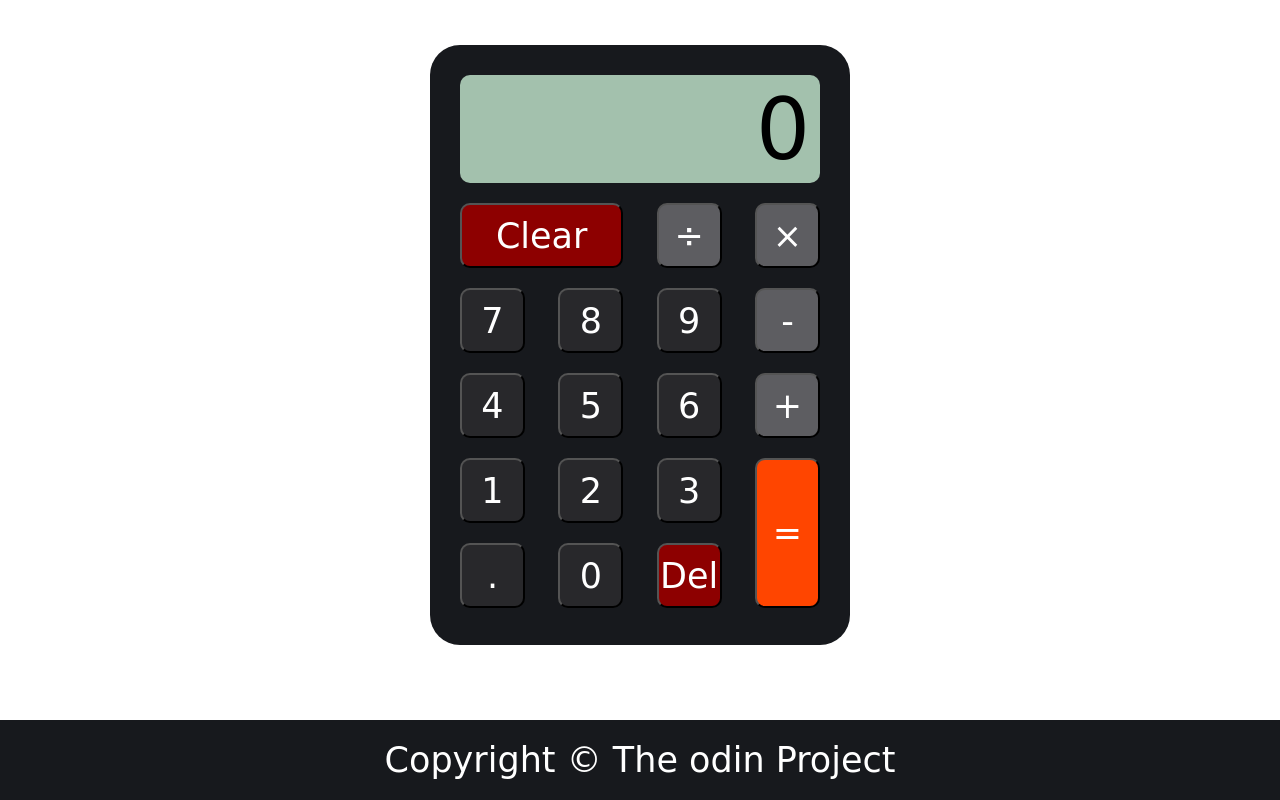
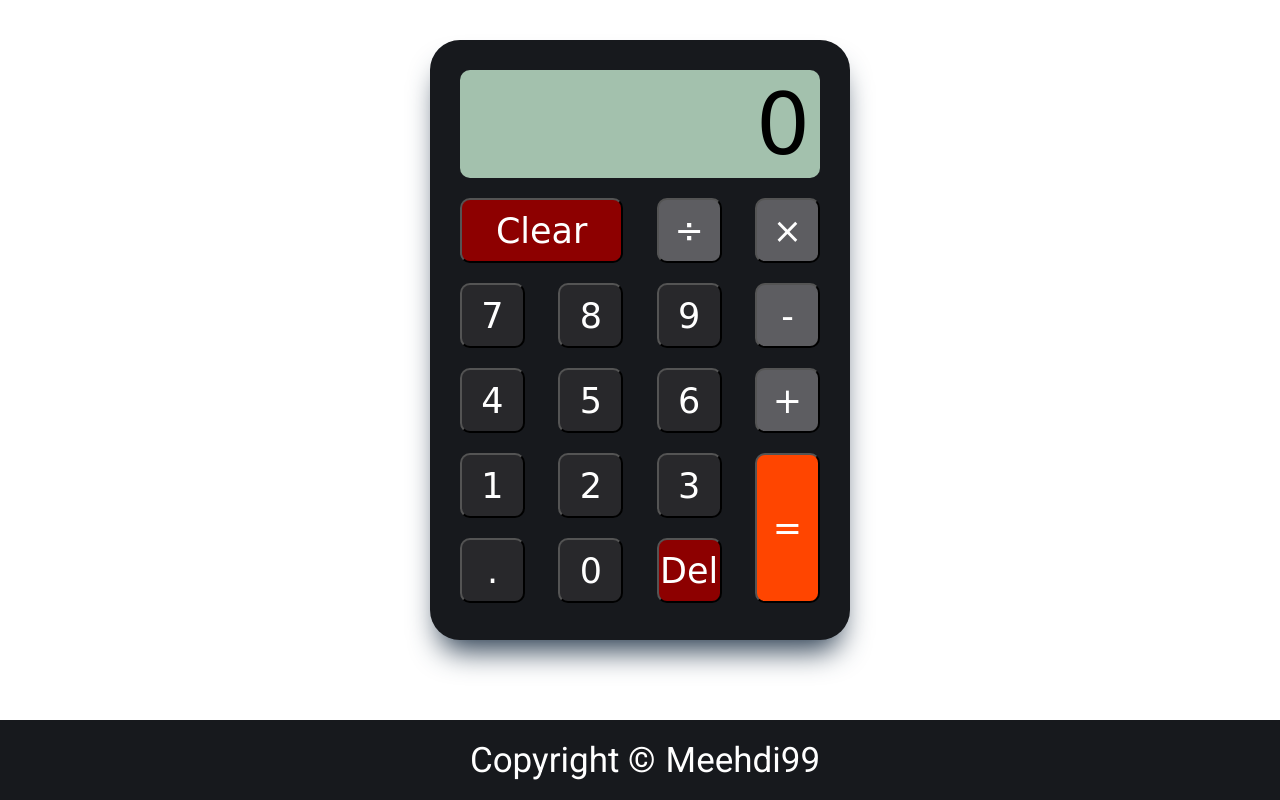
Before and after one commit to Meehdi99/Calculator, a plain HTML site: page index.html in a window 1280 px wide. Drawn offline with Linux system fonts and the light colour scheme; a web font is replaced by a local one.

Commit message:
footer pain fix

```diff
--- a/index.html
+++ b/index.html
@@ -8,10 +8,11 @@
       rel="icon"
       href="https://upload.wikimedia.org/wikipedia/commons/thumb/a/a6/High-contrast-accessories-calculator.svg/640px-High-contrast-accessories-calculator.svg.png"
     />
+    <link rel="shortcut icon" href="favicon.ico" />
     <link rel="stylesheet" href="style.css" />
     <script src="script.js" defer></script>
   </head>
-  <body>
+  <main class="main">
     <div class="calculator">
       <div class="display">0</div>
       <div class="container">
@@ -35,6 +36,11 @@
         <button class="equals">=</button>
       </div>
     </div>
-    <div class="footer">Copyright © The odin Project</div>
-  </body>
+  </main>
+  <footer class="footer">
+    <div class="footer">
+      <p>Copyright ©</p>
+      <a href="https://github.com/Meehdi99" target="_blank"> Meehdi99</a>
+    </div>
+  </footer>
 </html>
--- a/style.css
+++ b/style.css
@@ -1,4 +1,5 @@
 @import url('https://fonts.cdnfonts.com/css/ds-digital');
+@import url('https://fonts.googleapis.com/css?family=Roboto');
 *,
 *::before,
 *::after {
@@ -6,13 +7,26 @@
   padding: 0;
   margin: 0;
 }
+
+button,.display{
+    font-family: 'DS-Digital', cursive;
+}
+button{
+    color: white;
+    border-radius: 10px;
+    background-color:#28282b;
+    width: 65px;
+    height: 65px;
+    font-size: 35px;
+}
 .calculator{
     background-color:#17191d;
     border-radius: 30px;
-    margin : 45px auto;
+    margin : 40px auto;
     padding: 30px;
     width : 420px;
     height: 600px;
+    box-shadow: rgb(38, 57, 77) 0px 20px 30px -10px;
 }
 .display{
     align-items: center;
@@ -24,6 +38,12 @@
     display: flex;
     justify-content: right;
     font-size: 85px;
+}
+.container{
+    display: grid;
+    gap: 20px;
+    grid-template-columns: repeat(4, 0fr);
+    justify-content: space-between;
 }
 .operator{
     background-color: #5d5d61;
@@ -42,32 +62,49 @@
     background-color: orangered;
 }
 
-.container{
-    display: grid;
-    gap: 20px;
-    grid-template-columns: repeat(4, 0fr);
-    justify-content: space-between;
+
+/* Footer pain */
+html{
+    position: relative;
+    min-height: 100%;
 }
-button{
-    color: white;
-    border-radius: 10px;
-    background-color:#28282b;
-    width: 65px;
-    height: 65px;
-    font-size: 35px;
+.main{
+    margin-bottom: 120px;
 }
 .footer{
     position: absolute;
     bottom: 0;
     width: 100%;
-    height: 10%;
+    height: 80px;
+    font-family: 'Roboto', sans-serif;
+    font-size: 35px;
     display: flex;
     justify-content: center;
     align-items: center;
     color: white;
     background-color: #17191d;
-    font-size: 35px;
 }
-.footer,button,.display{
-    font-family: 'DS-Digital', cursive;
+
+a {
+    color: white;
+  position: relative;
+  left: 10px;
+  text-decoration: none;
 }
+a::before {
+  content: '';
+  position: absolute;
+  width: 100%;
+  height: 4px;
+  border-radius: 4px;
+  background-color: white;
+  bottom: 0;
+  left: 0;
+  transform-origin: right;
+  transform: scaleX(0);
+  transition: transform .3s ease-in-out;
+}
+a:hover::before {
+  transform-origin: left;
+  transform: scaleX(1);
+}
```
